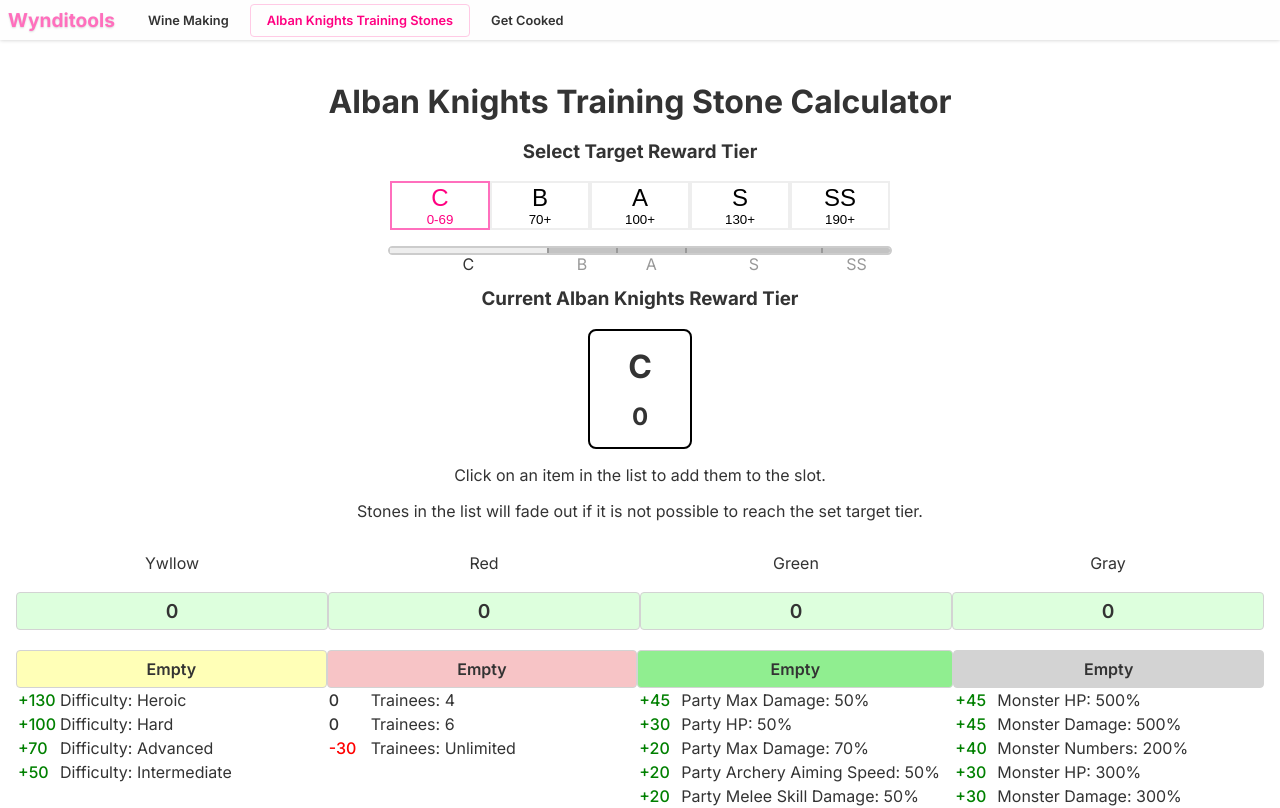
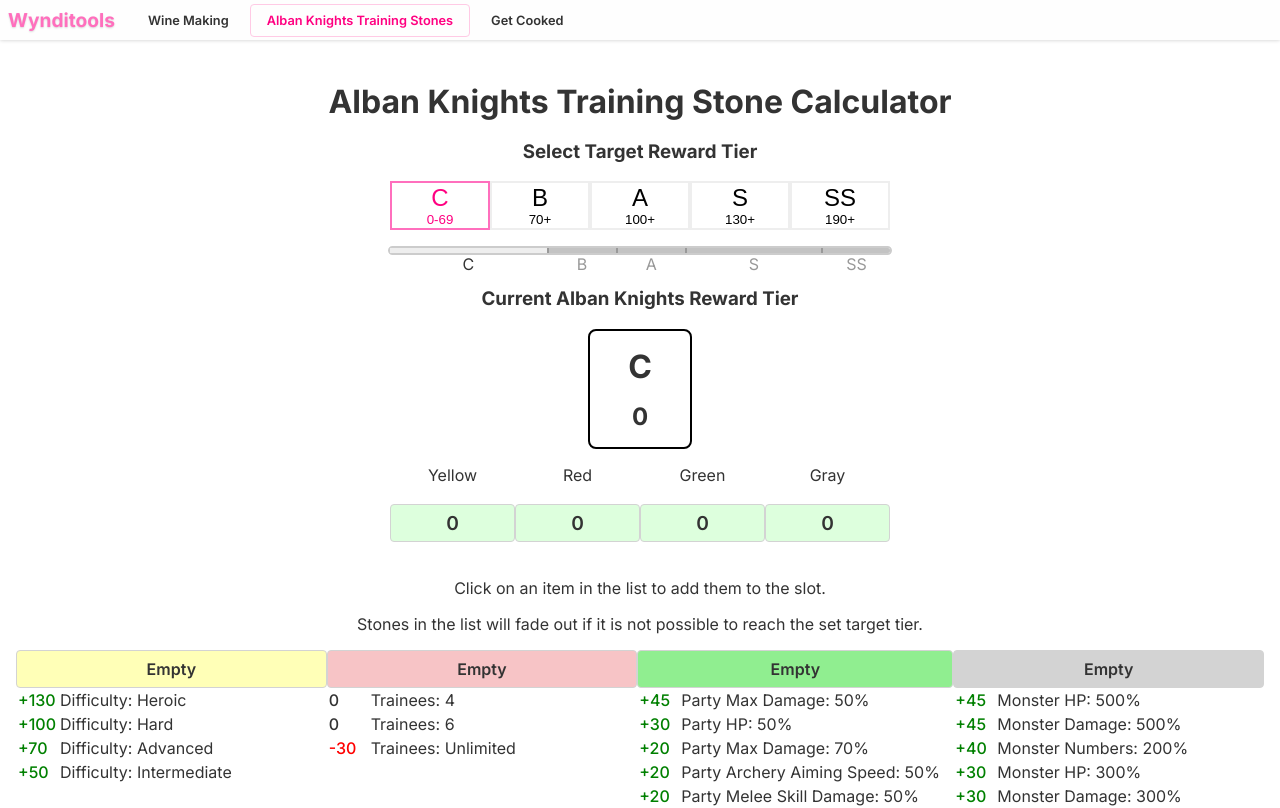
Before and after one commit to VirtualBird/wynditools-mabinogi, a React (Vite) app: page /alban-knights-training-stones in a window 1280 px wide. Shown: the top 808 px of the page. Built offline with nearby package versions, Linux system fonts and the light colour scheme.

Commit message:
Layout change

```diff
--- a/pages/AlbanKnights/AlbanKnights.css
+++ b/pages/AlbanKnights/AlbanKnights.css
@@ -102,7 +102,9 @@
 
 .stones-value-wrapper{
     display: flex;
-
+    max-width: 500px;
+    margin-left: auto;
+    margin-right: auto;
     div{
         flex: 1;
     }
--- a/pages/AlbanKnights/AlbanKnights.jsx
+++ b/pages/AlbanKnights/AlbanKnights.jsx
@@ -275,13 +275,9 @@ export default function(){
                         <h3>{addAll()}</h3>
                     </div>
                 </div>
-
-                <p>Click on an item in the list to add them to the slot.</p>
-                <p>Stones in the list will fade out if it is not possible to reach the set target tier.</p>
-
-                <div className="stones-value-wrapper">
+<div className="stones-value-wrapper">
                     <div>
-                        <p>Ywllow</p>
+                        <p>Yellow</p>
                         <p className="stone-active-value">{yellow?.value ? yellow.value : 0}</p>
                     </div>
                     <div>
@@ -296,6 +292,10 @@ export default function(){
                         <p className="stone-active-value">{gray?.value ? gray.value : 0}</p>
                     </div>
                 </div>
+                <p>Click on an item in the list to add them to the slot.</p>
+                <p>Stones in the list will fade out if it is not possible to reach the set target tier.</p>
+
+
                 <div className="stones-container">
                     <div className="yellow-container">
                         <div onClick={() => setYellow(null)} className="stone-active-slot">{yellow?.name ? yellow.name : "Empty"}</div>
```
